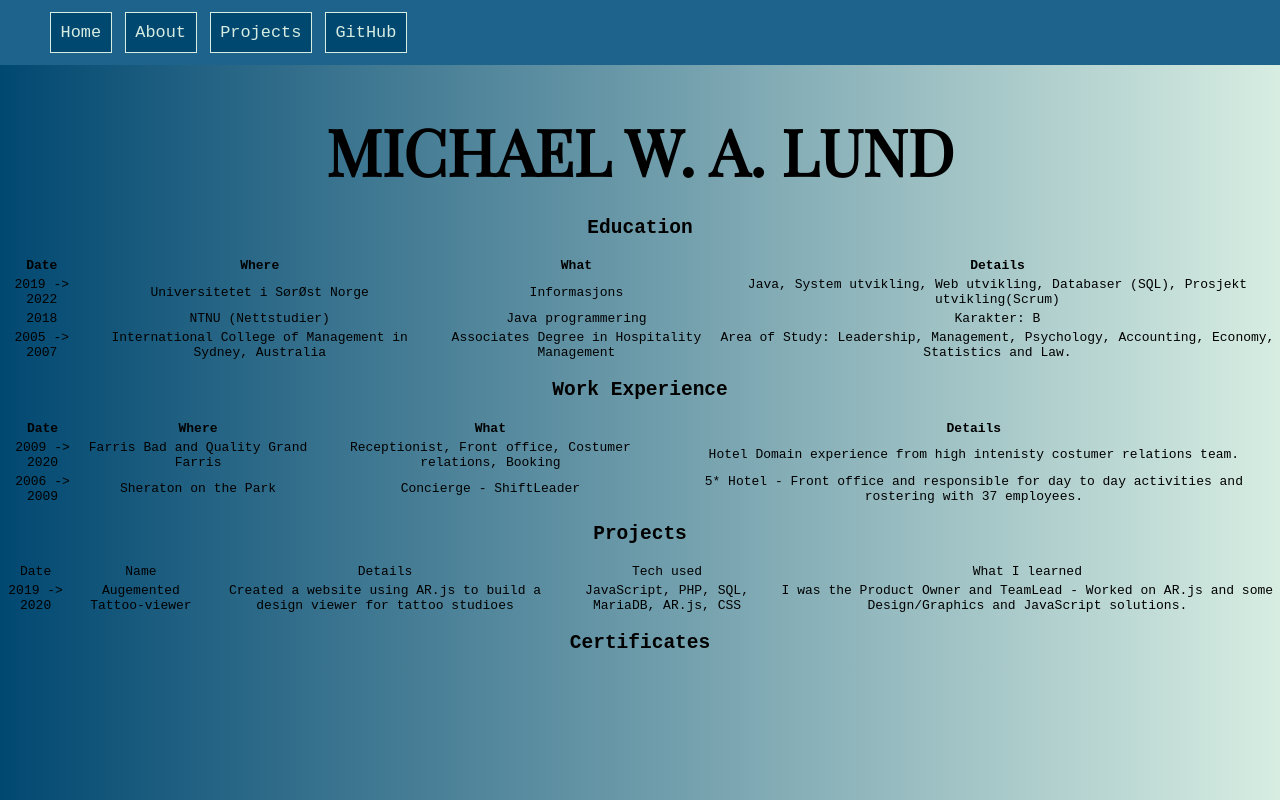
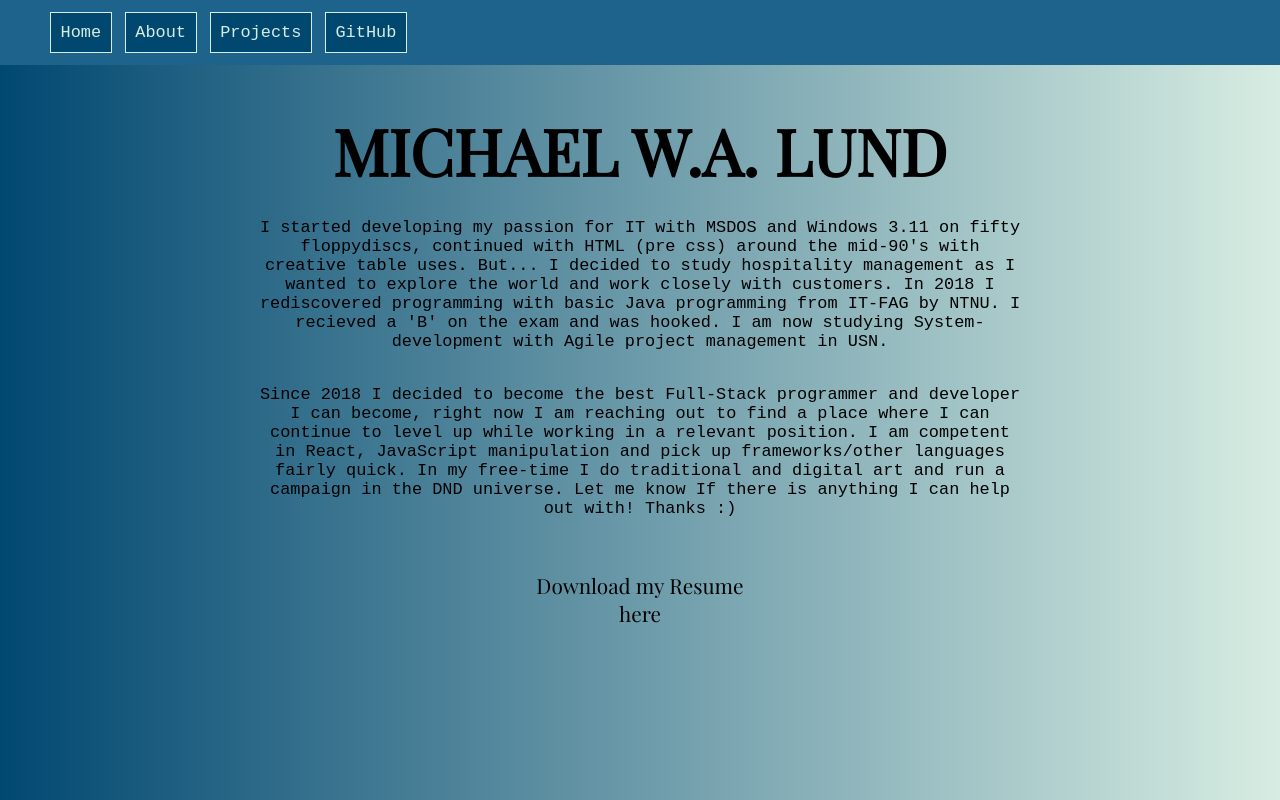
Before and after one commit to hackoverride/one-page, a React (Create React App) app: page /about in a window 1280 px wide. Built offline with nearby package versions, Linux system fonts and the light colour scheme.

Commit message:
working on first deployment

```diff
--- a/src/About.js
+++ b/src/About.js
@@ -6,29 +6,20 @@ function About() {
     return (
 
         <div id="beholder">
-            <h1 className="overskrifter">Michael W. A. Lund</h1>
-            <h2>Education</h2>
-            <table>
-                <tr><th>Date</th><th>Where</th><th>What</th><th>Details</th></tr>
-                <tr><td>2019 -> 2022</td><td>Universitetet i SørØst Norge</td><td>Informasjons </td><td>Java, System utvikling, Web utvikling, Databaser (SQL), Prosjekt utvikling(Scrum)</td></tr>
-                <tr><td>2018</td><td>NTNU (Nettstudier)</td><td>Java programmering</td><td>Karakter: B</td></tr>
-                <tr><td>2005 -> 2007</td><td>International College of Management in Sydney, Australia</td><td>Associates Degree in Hospitality Management</td><td>Area of Study: Leadership, Management, Psychology, Accounting, Economy, Statistics and Law.</td></tr>
-            </table>
+            <h1 className="overskrifter">Michael W.A. Lund</h1>
 
-            <h2>Work Experience</h2>
-            <table>
-                <tr><th>Date</th><th>Where</th><th>What</th><th>Details</th></tr>
-                <tr><td>2009 -> 2020</td><td>Farris Bad and Quality Grand Farris</td><td>Receptionist, Front office, Costumer relations, Booking</td><td>Hotel Domain experience from high intenisty costumer relations team.</td></tr>
-                <tr><td>2006 -> 2009</td><td>Sheraton on the Park</td><td>Concierge - ShiftLeader</td><td>5* Hotel - Front office and responsible for day to day activities and rostering with 37 employees.</td></tr>
-            </table>
-            <h2>Projects</h2>
-            <table>
-                <tr><td>Date</td><td>Name</td><td>Details</td><td>Tech used</td><td>What I learned</td></tr>
-                <tr><td>2019 -> 2020</td><td>Augemented Tattoo-viewer</td><td>Created a website using AR.js to build a design viewer for tattoo studioes</td><td>JavaScript, PHP, SQL, MariaDB, AR.js, CSS</td><td>I was the Product Owner and TeamLead - Worked on AR.js and some Design/Graphics and JavaScript solutions.</td></tr>
-
-            </table>
-            <h2>Certificates</h2>
-
+            <p>I started developing my passion for IT with MSDOS and Windows 3.11 on fifty floppydiscs, continued with HTML (pre css) around the mid-90's with creative table uses.
+            But... I decided to study hospitality management as I wanted to explore the world and work closely with customers.
+            In 2018 I rediscovered programming with basic Java programming from IT-FAG by NTNU. I recieved a 'B' on the exam and was hooked.
+            I am now studying System-development with Agile project management in USN.
+                </p><p>
+                Since 2018 I decided to become the best Full-Stack programmer and developer I can become,
+                right now I am reaching out to find a place where I can continue to level up while working in a relevant position.
+                I am competent in React, JavaScript manipulation and pick up frameworks/other languages fairly quick.
+                In my free-time I do traditional and digital art and run a campaign in the DND universe.
+                Let me know If there is anything I can help out with!
+Thanks :)</p>
+            <a href="http://michaelwalund.com/assets/michaellund.pdf" id="resume"><p className="overskrifter">Download my Resume here</p></a>
         </div>
 
     );
--- a/src/Projects.js
+++ b/src/Projects.js
@@ -1,10 +1,19 @@
 import React from "react";
+import "./prosjekt.css";
 
 function Projects() {
     return (
 
-        <div id="projectholder">
-            <h1>Projects:</h1>
+        <div id="beholder">
+            <h1 className="overskrifter">Projects:</h1>
+            <ul>
+                <a href="https://michaelwalund.com/AR" id="nocss"><li className="overskrifter prosjekttittel">Augmented Reality Tattoo</li></a>
+                <p>Tech: AR.js, PHP and MySQL</p>
+                <p>School project at the end of year 1. We worked as a team with Scrum. <br />
+                Analyzed a business need with AR.js tattoo and created an mvp.</p>
+                <p>My role was project owner. I did some backend, frontend and worked with the ar.js solution.<br />
+                This was heavily impacted by the Corona/Covid19 pandemic.</p>
+            </ul>
         </div>
 
     );
--- a/src/about.css
+++ b/src/about.css
@@ -2,3 +2,22 @@
     display: grid;
     text-align: center;
 }
+#beholder p{
+    font-size: 1.3em;
+    width: 60%;
+    position: relative;
+    left: 50%;
+    transform: translateX(-50%);
+}
+#resume{
+    position: relative;
+    left: 50%;
+    transform: translateX(-50%);
+    width: 30%;
+    padding: 0;
+    border: none;
+    font-size: 1em;
+    margin-top: 2vh;
+    background: none;
+    color: inherit;
+}
--- /dev/null
+++ b/src/prosjekt.css
@@ -0,0 +1,17 @@
+.prosjekttittel{
+    font-size: 1.5em;
+    list-style: none;
+    color: #D7EDE2;
+    background: #014871;
+    width: 50%;
+    position: relative;
+    left: 50%;
+    transform: translateX(-50%);
+}
+#nocss{
+    background: none;
+    color: inherit;
+    padding: 0;
+    margin: 0;
+    border: none;
+}
```
